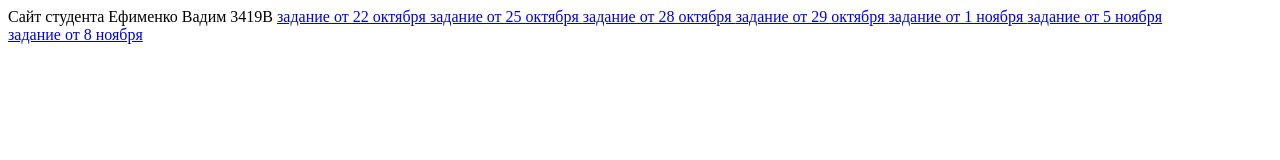
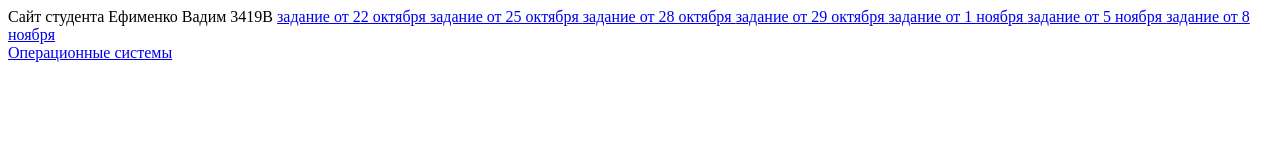
Before and after one commit to Paradisepig/Paradisepig.github.io, a plain HTML site: page index.html in a window 1280 px wide. Drawn offline with Linux system fonts and the light colour scheme.

Commit message:
Update index.html

```diff
--- a/index.html
+++ b/index.html
@@ -13,7 +13,8 @@
     <a href="29oct24.html"> задание от 29 октября </a>
     <a href="01nov2024.html"> задание от 1 ноября </a>
     <a href="05nov24.html"> задание от 5 ноября </a>
+    <a href="08nov2024.html"> задание от 8 ноября </a>
     <br>
-    <a href="08nov2024.html"> задание от 8 ноября </a>
+    <a href="oper.html"> Операционные системы </a>
 </body>
 </html>
```
